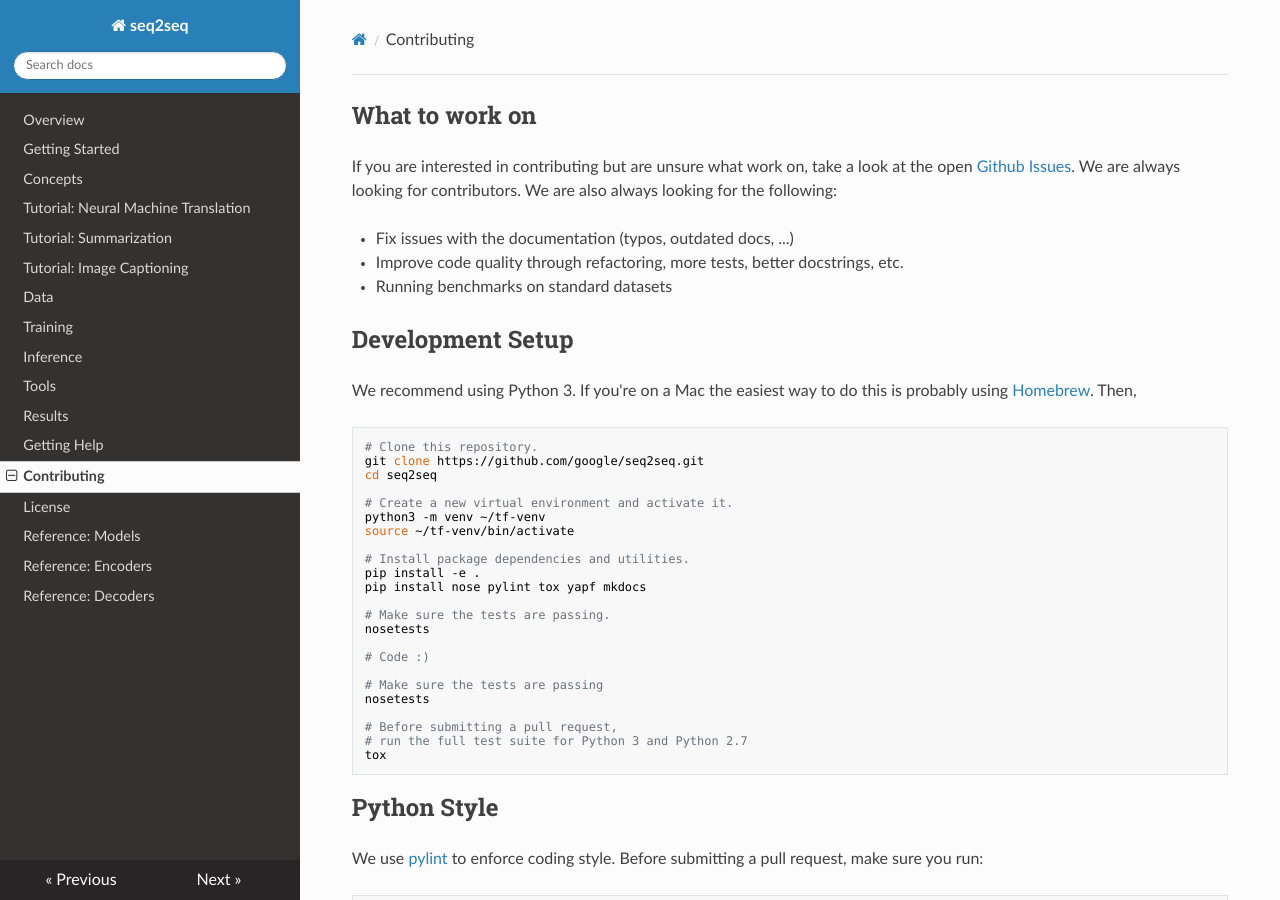
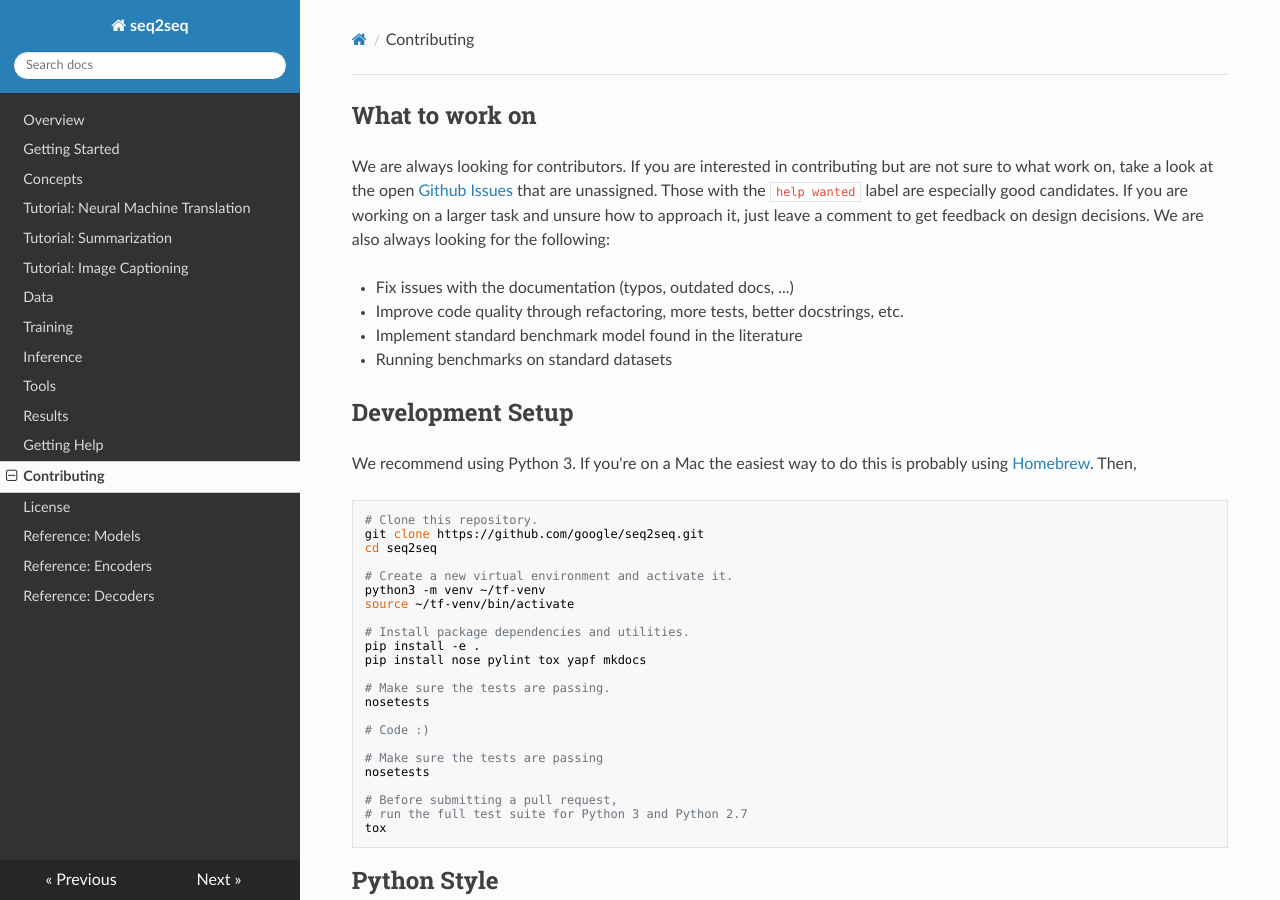
Before and after one commit to google/seq2seq, an MkDocs documentation site: the page built from docs/contributing.md, in a window 1280 px wide and 900 px high. Built offline with MkDocs 1.6.1, drawn with Linux system fonts in a browser that asks for light colours; nearby versions of some CDN libraries; old or Windows-style settings are respelled for this version of MkDocs.

Commit message:
Update contributing guide

```diff
--- a/docs/contributing.md
+++ b/docs/contributing.md
@@ -1,9 +1,10 @@
 ## What to work on
 
-If you are interested in contributing but are unsure what work on, take a look at the open [Github Issues](https://github.com/google/seq2seq/issues). We are always looking for contributors. We are also always looking for the following:
+We are always looking for contributors. If you are interested in contributing but are not sure to what work on, take a look at the open [Github Issues](https://github.com/google/seq2seq/issues) that are unassigned. Those with the `help wanted` label are especially good candidates. If you are working on a larger task and unsure how to approach it, just leave a comment to get feedback on design decisions. We are also always looking for the following:
 
 - Fix issues with the documentation (typos, outdated docs, ...)
 - Improve code quality through refactoring, more tests, better docstrings, etc.
+- Implement standard benchmark model found in the literature
 - Running benchmarks on standard datasets
 
 ## Development Setup
```
